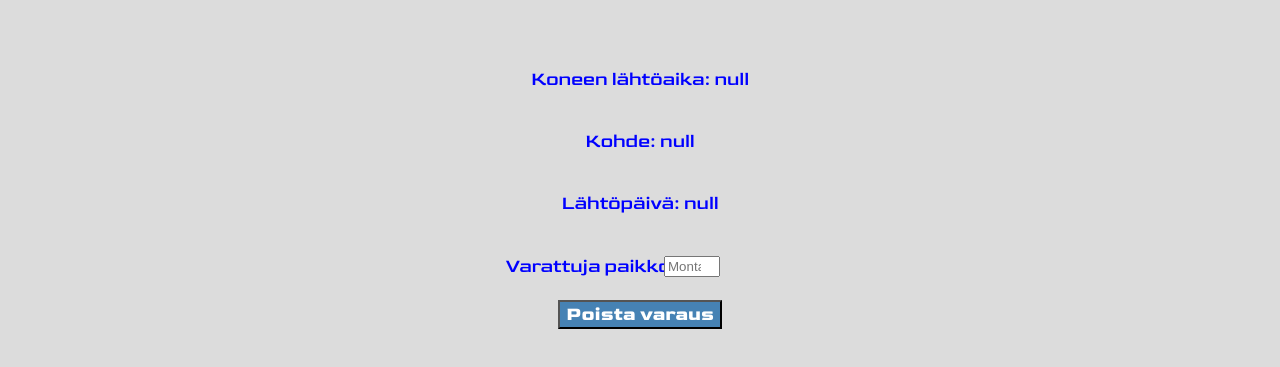
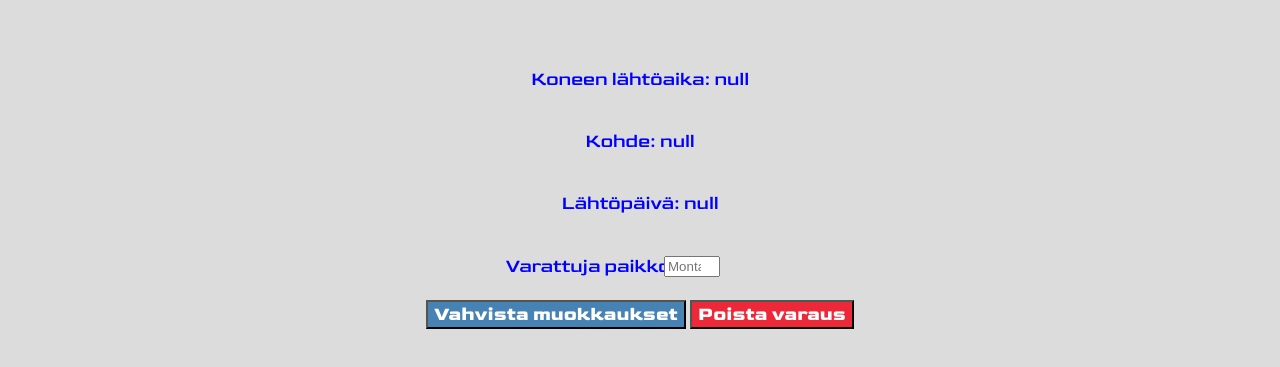
Before and after one commit to leohu1999/lennonvarausjarjestelma, a website: page public/muokkaus.html in a window 1280 px wide. Shown: the part 333-700 px from the top of the page. Drawn offline with Linux system fonts and the light colour scheme.

Commit message:
Korjauksia

```diff
--- a/public/css/styles.css
+++ b/public/css/styles.css
@@ -192,9 +192,33 @@ h3 {
     background: #4682B4;
     top: 300px;
 }
+#vahvista2{
+    position: relative;
+    font-family: Goldman-Bold;
+    font-size: larger;
+    color: white;
+    background: #4682B4;
+    top: 300px;
+}
+#vahvista3{
+    position: relative;
+    font-family: Goldman-Bold;
+    font-size: larger;
+    color: white;
+    background: #ED2839;
+    top: 300px;
+}
+
 #vahvistustekstit{
     text-align: center;
     color: #0000FF;
+    font-family: Goldman-Regular;
+    padding-top: 20px;
+    font-size: larger;
+}
+#vahvistustekstiterror{
+    text-align: center;
+    color: #ED2839;
     font-family: Goldman-Regular;
     padding-top: 20px;
     font-size: larger;
--- a/public/muokkaus.html
+++ b/public/muokkaus.html
@@ -20,7 +20,8 @@
 <h1>Muokkaa Varausta</h1>
 <form action="/public/muokkaus.html" method="POST">
     <div class="keskitä">
-        <input id="vahvista" type="submit" value="Poista varaus">
+        <input id="vahvista2" type="submit" value="Vahvista muokkaukset">
+        <input id="vahvista3" type="submit" value="Poista varaus">
         <p class="input" id="vahvistustekstit1"></p>
         <p class="input" id="vahvistustekstit2"><p>
         <p class="input" id="vahvistustekstit3"><p>
--- a/serveri.js
+++ b/serveri.js
@@ -181,7 +181,7 @@ app.post('/public/varausvahvistus.html', function (req, response) {
         catch (err) {
             console.log("Database error!"+ err);
             console.log("Varauksen vahvistus epäonnistui!");
-            response.write('<p id="vahvistustekstit">Varauksen vahvistus epäonnistui!</p>');
+            response.write('<p id="vahvistustekstiterror">Varauksen vahvistus epäonnistui!</p>');
         }
     })()
 
```
